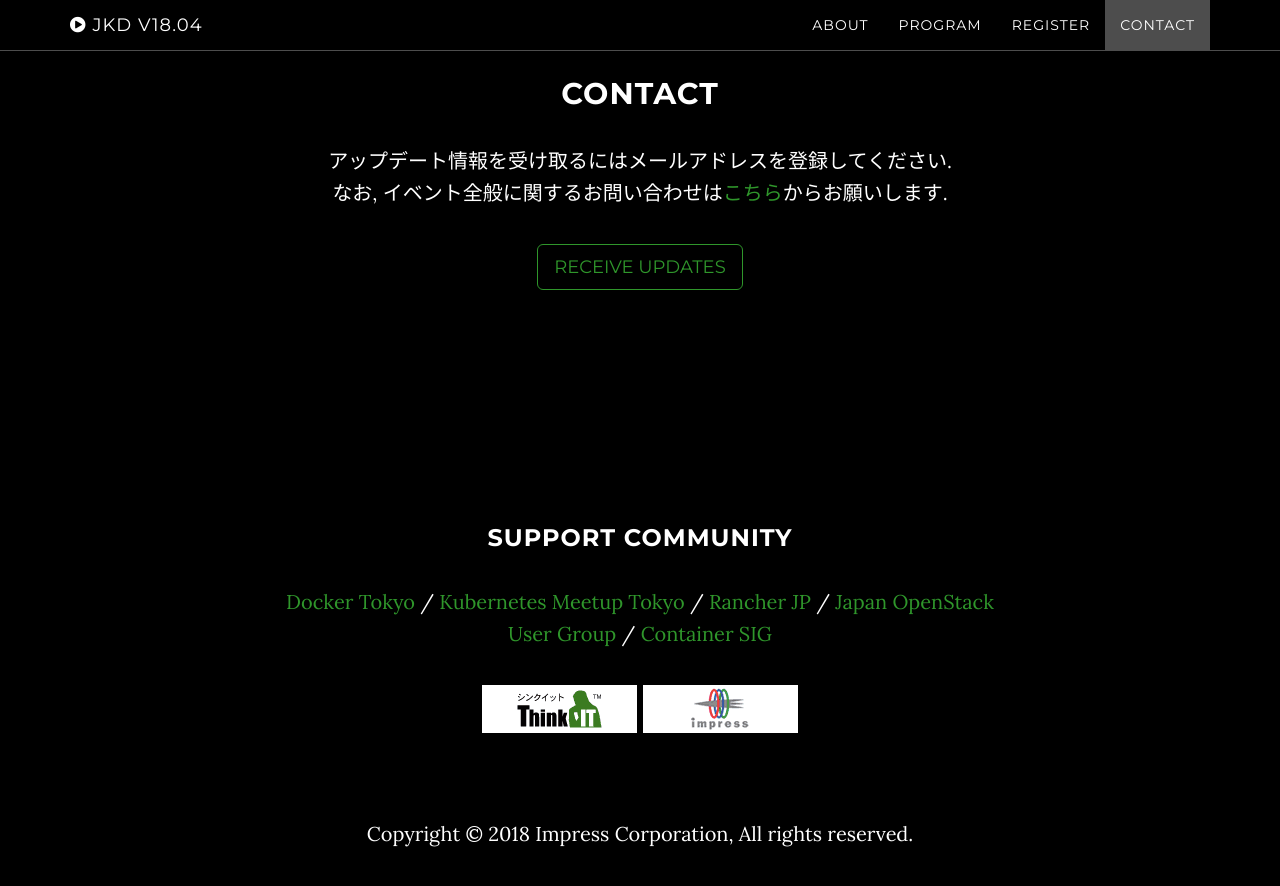
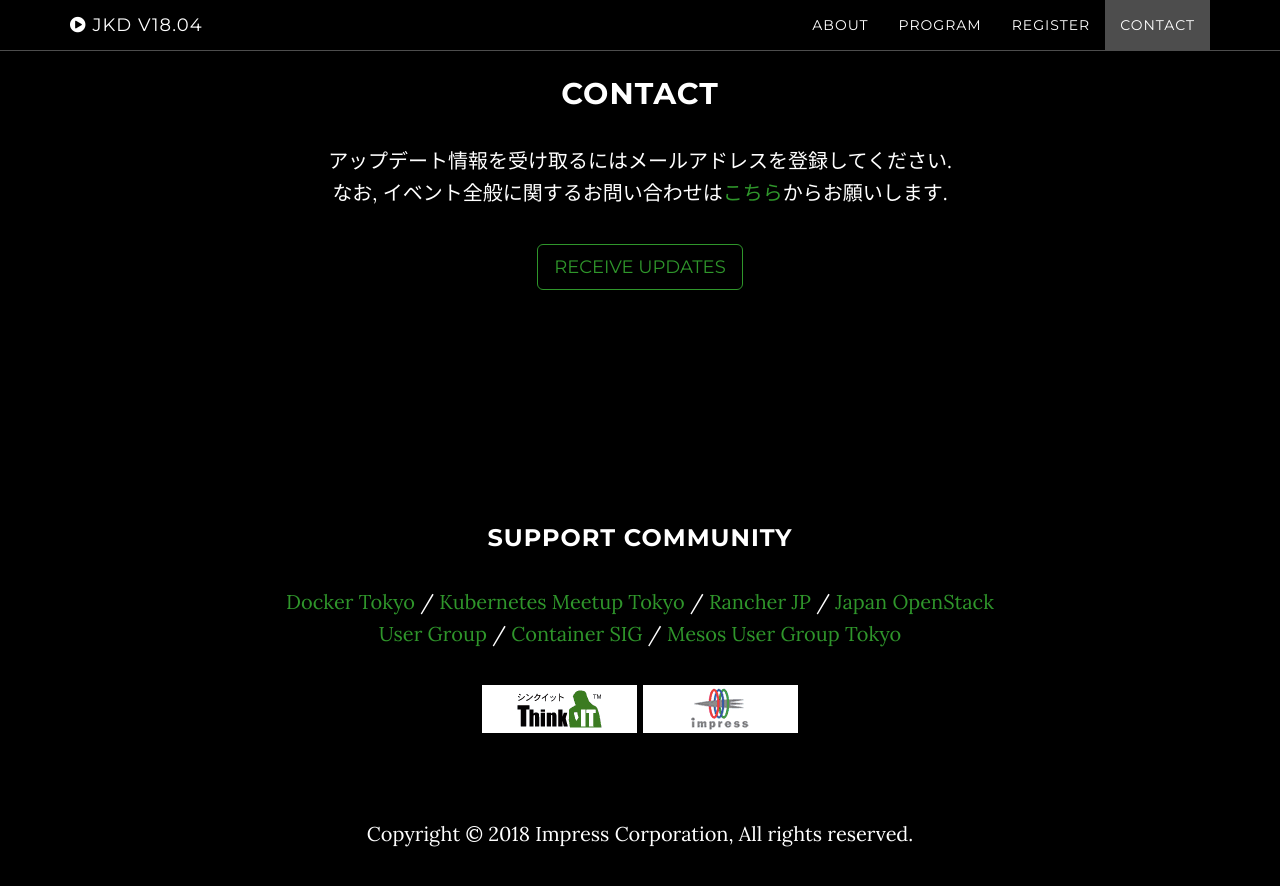
Before and after one commit to containerdays/v18.04, a Jekyll site: the page built from docs/index.html, in a window 1280 px wide and 900 px high, scrolled down 3246 px. Shown: the top 886 px of the window. Built offline with Jekyll 4.4.1, drawn with Linux system fonts in a browser that asks for light colours.

Commit message:
add mesosug

```diff
--- a/docs/_includes/sponsor.html
+++ b/docs/_includes/sponsor.html
@@ -4,7 +4,7 @@
             <div class="col-lg-8 col-lg-offset-2">
                 <h3>Support Community</h3>
                     <div class="community">
-                    <p><a href="https://dockerjp.connpass.com/" target="_blank">Docker Tokyo</a> / <a href="https://k8sjp.connpass.com/" target="_blank">Kubernetes Meetup Tokyo</a> / <a href="http://www.rancher.jp/" target="_blank">Rancher JP</a> / <a href="https://openstack.jp/" target="_blank">Japan OpenStack User Group</a> / <a href="http://containersig.org/" target="_blank">Container SIG</a>
+                    <p><a href="https://dockerjp.connpass.com/" target="_blank">Docker Tokyo</a> / <a href="https://k8sjp.connpass.com/" target="_blank">Kubernetes Meetup Tokyo</a> / <a href="http://www.rancher.jp/" target="_blank">Rancher JP</a> / <a href="https://openstack.jp/" target="_blank">Japan OpenStack User Group</a> / <a href="http://containersig.org/" target="_blank">Container SIG</a> / <a href="https://mesos.connpass.com/" target="_blank">Mesos User Group Tokyo</a>
                     </p>
                     </div>
                 <div class="event">
```
